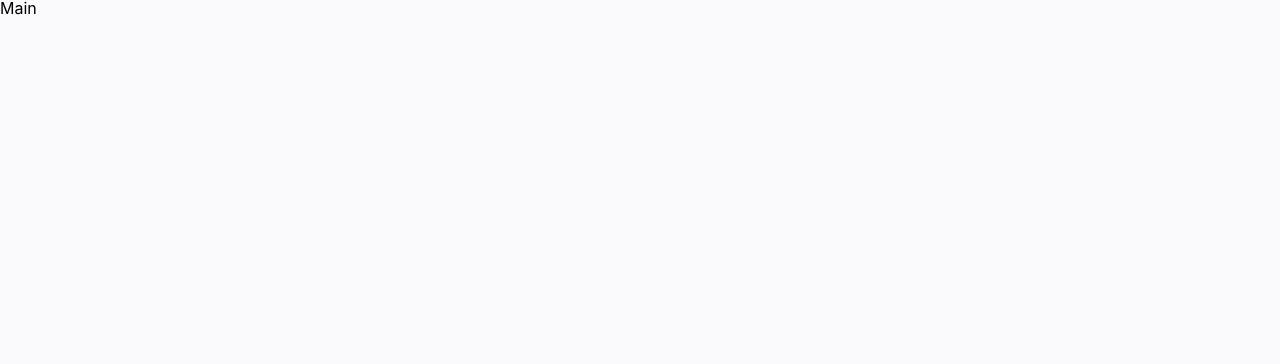
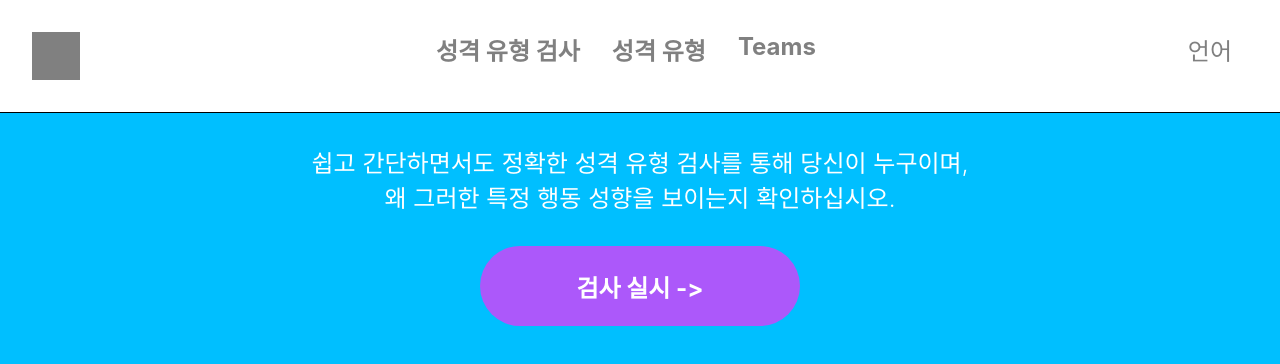
Before and after one commit to CrePASS-Study-Team/front-end, a React (Create React App) app: page / in a window 1280 px wide. Shown: the top 364 px of the page. Built offline with nearby package versions, Linux system fonts and the light colour scheme.

Commit message:
Add component Header

```diff
--- /dev/null
+++ b/src/components/Header.tsx
@@ -0,0 +1,64 @@
+import React from 'react';
+import { useNavigate } from 'react-router-dom';
+import styled from 'styled-components';
+
+const Header = () => {
+  const naviagte = useNavigate();
+
+  return (
+    <Wrapper>
+      <LogoContainer>
+        <Logo onClick={() => naviagte('/')} />
+      </LogoContainer>
+      <NaviContainer>
+        <Contents onClick={() => naviagte('/survey')}>성격 유형 검사</Contents>
+        <Contents onClick={() => naviagte('/typeintroduction')}>성격 유형 </Contents>
+        <Contents onClick={() => naviagte('/teammembers')}>Teams</Contents>
+      </NaviContainer>
+      <LanguageContents>언어</LanguageContents>
+    </Wrapper>
+  );
+};
+
+const Wrapper = styled.div`
+  position: absolute;
+  top: 0;
+  background-color: white;
+  width: 100%;
+  display: flex;
+  justify-content: space-between;
+  padding: 2rem;
+
+  border-bottom: 1px solid black;
+`;
+
+const LogoContainer = styled.div``;
+
+const Logo = styled.div`
+  width: 3rem;
+  height: 3rem;
+  background-color: gray;
+`;
+
+const NaviContainer = styled.div`
+  display: flex;
+`;
+
+const Contents = styled.div`
+  color: gray;
+  font-weight: 700;
+  font-size: 1.5rem;
+  margin: 0 1rem;
+  transition: 0.2s;
+  cursor: pointer;
+
+  &:hover {
+    font-size: 2rem;
+  }
+`;
+
+const LanguageContents = styled(Contents)`
+  font-weight: 500;
+`;
+
+export default Header;
--- a/src/pages/Main/Main.tsx
+++ b/src/pages/Main/Main.tsx
@@ -1,7 +1,81 @@
 import React from 'react';
+import Header from '../../components/Header';
+import styled from 'styled-components';
 
 const Main = () => {
-  return <div>Main</div>;
+  return (
+    <Wrapper>
+      <Header />
+      <MainContainer>
+        <TitleContainer>
+          <MainTitle>CHAT GPT 로 확인하는 나의 MBTI 는?</MainTitle>
+          <SubTitle>
+            쉽고 간단하면서도 정확한 성격 유형 검사를 통해 당신이 누구이며, <br />왜 그러한 특정
+            행동 성향을 보이는지 확인하십시오.
+          </SubTitle>
+        </TitleContainer>
+        <ButtonContainer>
+          <Button>검사 실시 {'->'} </Button>
+        </ButtonContainer>
+      </MainContainer>
+    </Wrapper>
+  );
 };
 
+const Wrapper = styled.div`
+  height: 100%;
+  overflow: hidden;
+`;
+
+const MainContainer = styled.div`
+  color: white;
+  display: flex;
+  justify-content: center;
+  align-items: center;
+  flex-direction: column;
+  height: 100%;
+`;
+
+const TitleContainer = styled.div`
+  display: flex;
+  justify-content: center;
+  align-items: center;
+  flex-direction: column;
+`;
+
+const MainTitle = styled.div`
+  margin-bottom: 2rem;
+  font-size: 2.5rem;
+  font-weight: 900;
+`;
+
+const SubTitle = styled.div`
+  text-align: center;
+  margin-bottom: 2rem;
+  font-size: 1.5rem;
+  font-weight: 300;
+`;
+
+const ButtonContainer = styled.div`
+  height: 500px;
+`;
+
+const Button = styled.button`
+  background-color: #ac58fa;
+  width: 20rem;
+  height: 5rem;
+  border-radius: 4rem;
+  color: white;
+  font-size: 1.5rem;
+  font-weight: 700;
+  border: 0;
+  cursor: pointer;
+  transition: 0.2s;
+
+  &:hover {
+    width: 22rem;
+    height: 6rem;
+  }
+`;
+
 export default Main;
--- a/src/pages/NotFound/NotFound.tsx
+++ b/src/pages/NotFound/NotFound.tsx
@@ -1,80 +1,32 @@
 import React from 'react';
 import styled from 'styled-components';
-import { useNavigate } from 'react-router-dom';
+import pageNotFoundImage from '../../assets/notFound.png';
 
 const NotFound = () => {
-  const navigate = useNavigate();
-  const goToPrevPage = () => {
-    navigate(-1);
-  };
-
-  const PageNotFoundImage =
-    'https://raw.githubusercontent.com/ghbaekdev/todolist/main/src/assets/404error.png';
-
   return (
     <Wrap>
       <Contents>
         <ImageSection>
-          <ErrorImage src={PageNotFoundImage} alt="page not found Image"></ErrorImage>
+          <ErrorImage src={pageNotFoundImage} alt="page-not-found" />
         </ImageSection>
-        <TextSectoin>
-          <TextEmoticon>: (</TextEmoticon>
-          <Text>요청하신 페이지를 찾을 수 없습니다.</Text>
-          <PrevButton onClick={goToPrevPage}>이전 페이지 이동</PrevButton>
-        </TextSectoin>
       </Contents>
     </Wrap>
   );
 };
 
-const Wrap = styled.div`
-  ${({ theme }) => theme.flexMixin('', 'center')}
-`;
+const Wrap = styled.div``;
 
-const Contents = styled.div`
-  ${({ theme }) => theme.flexMixin('center', 'center')}
-  width: 1080px;
-  padding-top: 70px;
-`;
+const Contents = styled.div``;
 
 const ImageSection = styled.div`
-  ${({ theme }) => theme.flexMixin('', 'center')};
-  margin-right: 10px;
+  display: flex;
+  justify-content: center;
+  align-items: center;
 `;
 
 const ErrorImage = styled.img`
-  width: 32rem;
-`;
-
-const TextSectoin = styled.div`
-  margin-top: 80px;
-  color: ${props => props.theme.black};
-`;
-
-const TextEmoticon = styled.p`
-  font-size: 3rem;
-  font-weight: 600;
-  margin-bottom: 30px;
-`;
-
-const Text = styled.p`
-  font-size: 1.4rem;
-  font-weight: 500;
-`;
-
-const PrevButton = styled.button`
-  margin-top: 30px;
-  background-color: ${props => props.theme.hoverBlue};
-  padding: 10px 30px;
-  color: white;
-  border-radius: 30px;
-  border: none;
-  font-size: 1rem;
-  cursor: pointer;
-  transition: all 0.25s ease;
-  &:hover {
-    opacity: 0.8;
-  }
+  width: 55%;
+  height: auto;
 `;
 
 export default NotFound;
--- a/src/pages/Survey/Survey.tsx
+++ b/src/pages/Survey/Survey.tsx
@@ -1,7 +1,13 @@
 import React from 'react';
+import Header from '../../components/Header';
 
 const Survey = () => {
-  return <div>Survey</div>;
+  return (
+    <div>
+      <Header />
+      Survey
+    </div>
+  );
 };
 
 export default Survey;
--- a/src/pages/TeamMembers/TeamMembers.tsx
+++ b/src/pages/TeamMembers/TeamMembers.tsx
@@ -1,7 +1,13 @@
 import React from 'react';
+import Header from '../../components/Header';
 
 const TeamMembers = () => {
-  return <div>TeamMembers</div>;
+  return (
+    <div>
+      <Header />
+      TeamMembers
+    </div>
+  );
 };
 
 export default TeamMembers;
--- a/src/pages/TypeIntroduction/TypeIntroduction.tsx
+++ b/src/pages/TypeIntroduction/TypeIntroduction.tsx
@@ -1,7 +1,13 @@
 import React from 'react';
+import Header from '../../components/Header';
 
 const TypeIntroduction = () => {
-  return <div>TypeIntroduction</div>;
+  return (
+    <div>
+      <Header />
+      TypeIntroduction
+    </div>
+  );
 };
 
 export default TypeIntroduction;
--- a/src/styles/GlobalStyle.tsx
+++ b/src/styles/GlobalStyle.tsx
@@ -1,8 +1,6 @@
 import { createGlobalStyle } from 'styled-components';
-import { reset } from 'styled-reset';
 
 export const GlobalStyle = createGlobalStyle`
-   ${reset}
 * {
   box-sizing: border-box;
   font-family: Pretendard, -apple-system, BlinkMacSystemFont, system-ui,
@@ -10,5 +8,16 @@ export const GlobalStyle = createGlobalStyle`
         'Noto Sans KR', 'Malgun Gothic', 'Apple Color Emoji', 'Segoe UI Emoji',
         'Segoe UI Symbol', sans-serif !important;
 }
-body{background-color:#FAFAFC}
+
+#root {
+  height: 100%;
+}
+
+html, body {
+   margin : 0;
+   padding : 0;
+   width:100%;
+   height : 100%;
+   background-color: #00bfff;
+   }
 `;
--- a/tsconfig.json
+++ b/tsconfig.json
@@ -16,5 +16,5 @@
     "noEmit": true,
     "jsx": "react-jsx"
   },
-  "include": ["src"]
+  "include": ["src", "./src/custom.d.ts"]
 }
```
Also changed, not shown: src/Router.tsx (+12 -12 lines), src/custom.d.ts (added, +8 -0 lines), src/assets/notFound.png (added), 1 other file (tests, documents, lock files or other folders).
